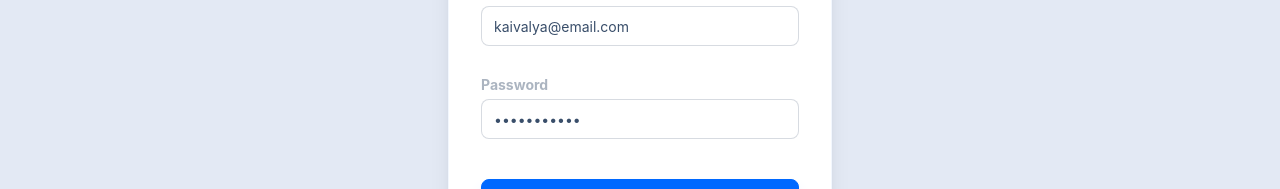
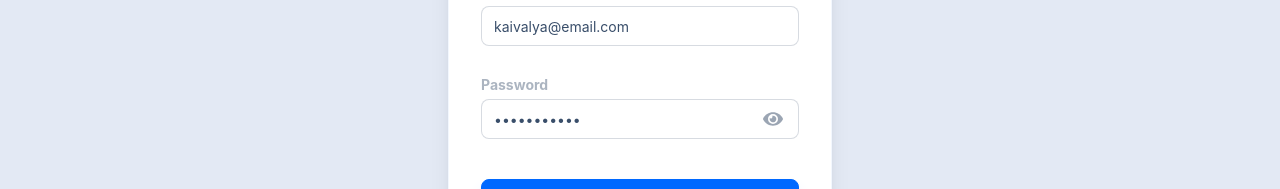
Before and after one commit to Surendrasaluru/fe-linker, a React (Vite) app: page /login in a window 1280 px wide. Shown: the part 268-457 px from the top of the page. Built offline with nearby package versions, Linux system fonts and the light colour scheme; no server answers.

Commit message:
password toggle added

```diff
--- a/src/components/Login.jsx
+++ b/src/components/Login.jsx
@@ -4,13 +4,25 @@ import toast from "react-hot-toast";
 import { useDispatch } from "react-redux";
 import { useNavigate } from "react-router-dom";
 import { addUser } from "../utils/userSlice";
+import { FaEye, FaEyeSlash } from "react-icons/fa";
 
 const Login = () => {
   const [email, setEmail] = useState("kaivalya@email.com");
   const [password, setPassword] = useState("Surendra@27");
   const navigate = useNavigate();
   const dispatch = useDispatch();
+  const [showPassword, setShowPassword] = useState(false);
+  const [errors, setErrors] = useState({});
   const handleLogin = async () => {
+    const newErrors = {};
+    if (!email.includes("@")) newErrors.email = "Please enter a valid email";
+    if (password.length < 6)
+      newErrors.password = "Password must be at least 8 characters";
+
+    if (Object.keys(newErrors).length > 0) {
+      setErrors(newErrors);
+      return;
+    }
     console.log("Button Clicked!");
     try {
       const res = await axios.post(
@@ -25,7 +37,9 @@ const Login = () => {
     } catch (err) {
       // Better error logging to see what the backend is actually saying
       console.error("Login Error:", err.response?.data || err.message);
-      toast.error("Oops! something went wrong");
+
+      const errorMsg = err.response?.data?.message || "Invalid Credentials";
+      toast.error(errorMsg);
     }
   };
   return (
@@ -44,21 +58,50 @@ const Login = () => {
               type="email"
               value={email}
               placeholder="surendra@example.com"
-              onChange={(e) => setEmail(e.target.value)}
+              onChange={(e) => {
+                setEmail(e.target.value);
+                setErrors({ ...errors, email: "" }); // Clear error on type
+              }}
               className="input input-bordered w-full focus:input-primary focus:ring-2 focus:ring-primary/20 transition-all"
             />
+            {errors.email && (
+              <label className="label py-0">
+                <span className="label-text-alt text-error font-semibold">
+                  {errors.email}
+                </span>
+              </label>
+            )}
           </div>
           <div className="form-control w-full mt-4">
             <label className="label py-1">
               <span className="label-text font-bold opacity-70">Password</span>
             </label>
-            <input
-              type="password"
-              placeholder="••••••••"
-              value={password}
-              onChange={(e) => setPassword(e.target.value)}
-              className="input input-bordered w-full focus:input-primary focus:ring-2 focus:ring-primary/20 transition-all"
-            />
+            <div className="relative">
+              <input
+                type={showPassword ? "text" : "password"}
+                value={password}
+                onChange={(e) => {
+                  setPassword(e.target.value);
+                  setErrors({ ...errors, password: "" });
+                }}
+                className={`input input-bordered w-full pr-12 focus:input-primary ${errors.password ? "input-error" : ""}`}
+              />
+              {/* Eye Toggle Button */}
+              <button
+                type="button"
+                className="absolute right-4 top-1/2 -translate-y-1/2 text-xl opacity-50 hover:opacity-100 transition-opacity"
+                onClick={() => setShowPassword(!showPassword)}
+              >
+                {showPassword ? <FaEyeSlash size={20} /> : <FaEye size={20} />}
+              </button>
+            </div>
+            {errors.password && (
+              <label className="label py-0">
+                <span className="label-text-alt text-error font-semibold">
+                  {errors.password}
+                </span>
+              </label>
+            )}
           </div>
           <div className="card-actions justify-center mt-8">
             <button
--- a/src/components/Navbar.jsx
+++ b/src/components/Navbar.jsx
@@ -31,7 +31,7 @@ const Navbar = () => {
   return (
     <div className="navbar bg-base-100 shadow-sm">
       <div className="flex-1">
-        <Link to="/feed" className="btn btn-ghost text-xl">
+        <Link to={user ? "/feed" : "/login"} className="btn btn-ghost text-xl">
           StackMate ❤️
         </Link>
       </div>
--- a/src/utils/userSlice.js
+++ b/src/utils/userSlice.js
@@ -11,7 +11,7 @@ const userSlice = createSlice({
       state.data = action.payload;
       state.isLoading = false;
     },
-    removeUser: (state, action) => {
+    removeUser: (state) => {
       state.data = null;
       state.isLoading = false;
     },
```
